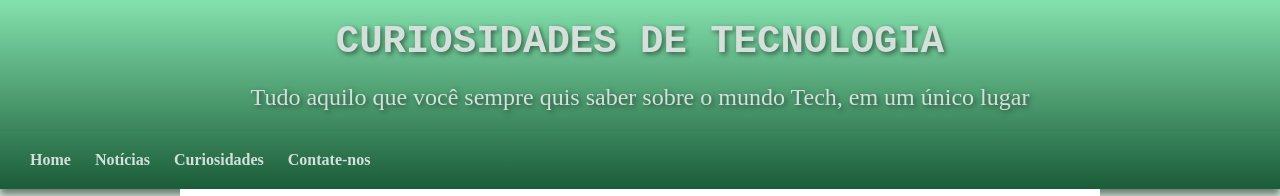
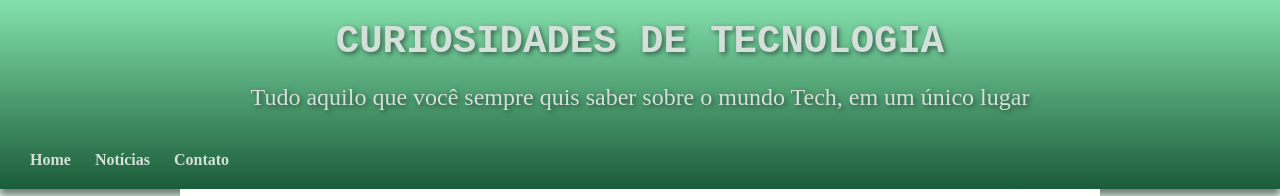
Before and after one commit to isaiaspereiras/android-page, a plain HTML site: page index.html in a window 1280 px wide. Shown: the top 196 px of the page. Drawn offline with Linux system fonts and the light colour scheme.

Commit message:
Alterado menu para que ele fique todo numa linha so

```diff
--- a/index.html
+++ b/index.html
@@ -22,8 +22,7 @@
         <nav>
             <a href="#">Home</a>
             <a href="#">Notícias</a>
-            <a href="#">Curiosidades</a>
-            <a href="#">Contate-nos</a>
+            <a href="#">Contato</a>
         </nav>
     </header>
     <main>
```
